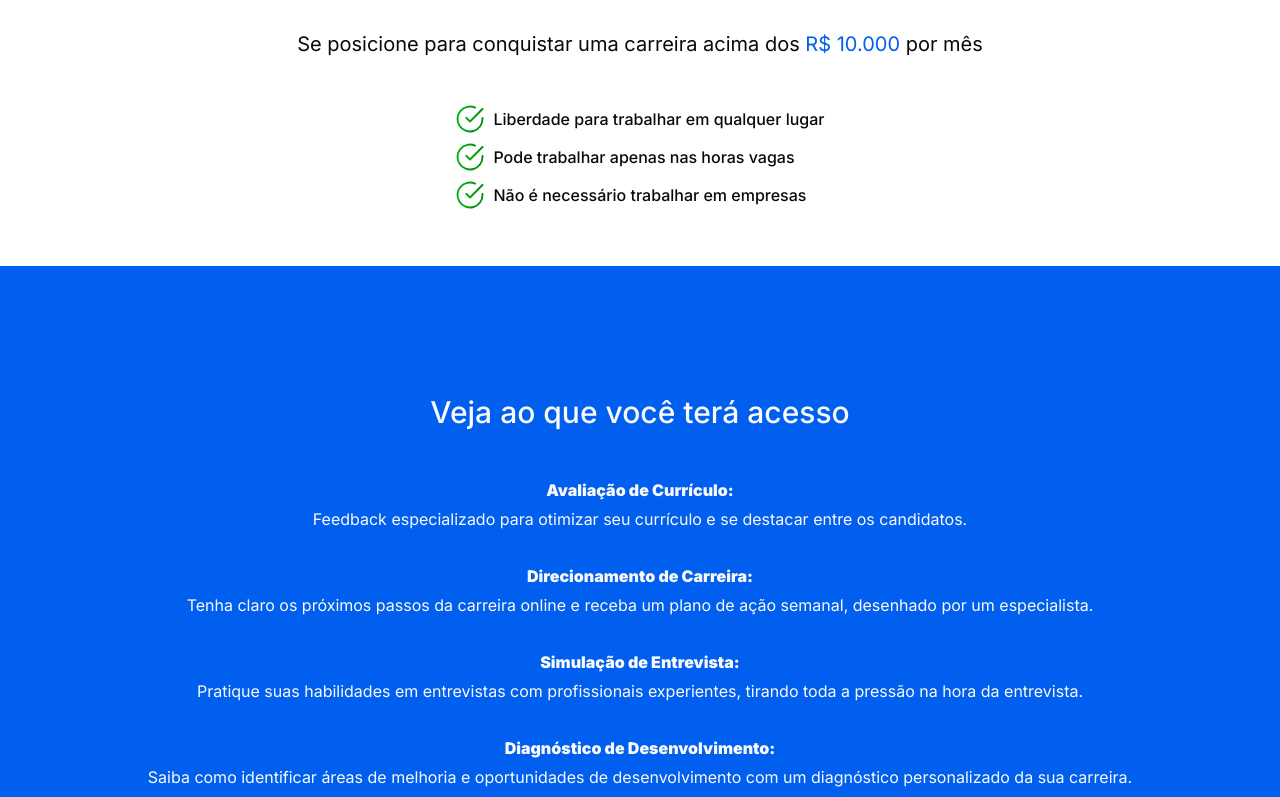
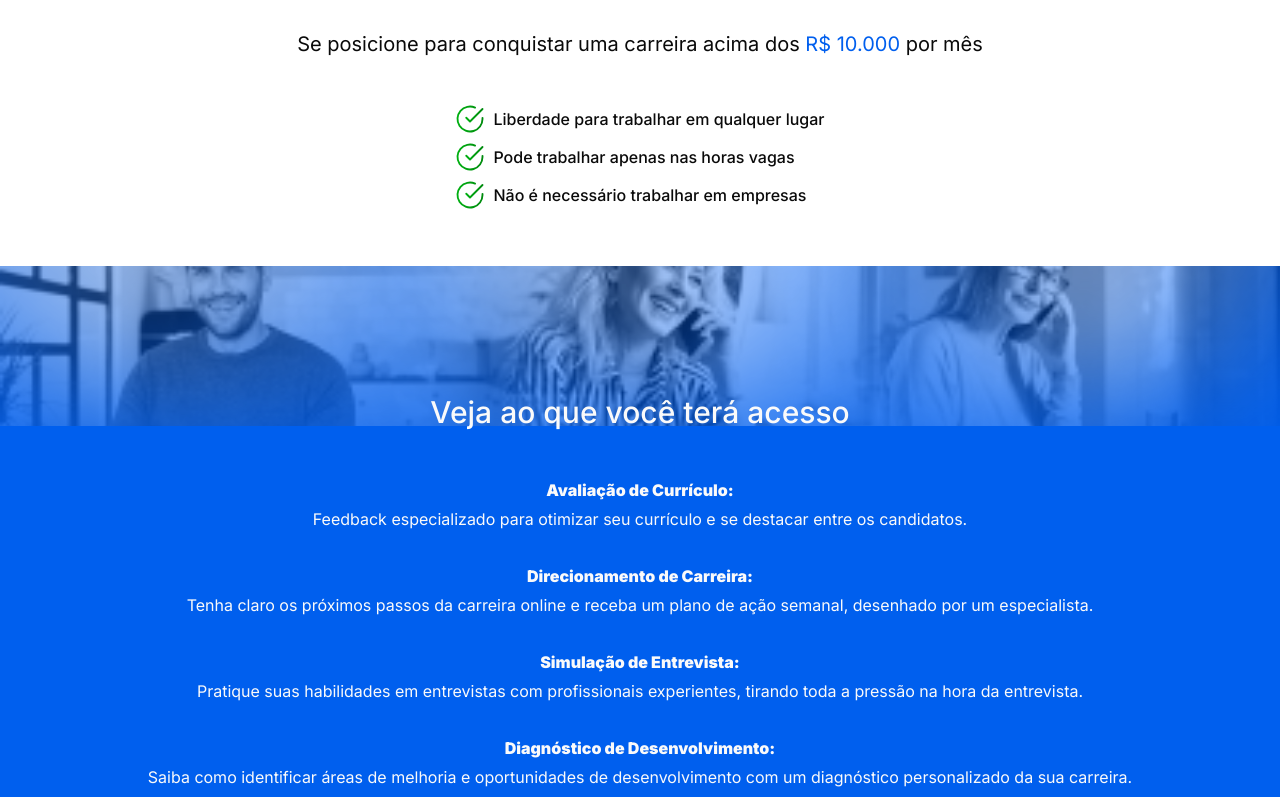
Before and after one commit to gustavogarciac/aceleracao-impulse, a Next.js app: page / in a window 1280 px wide. Shown: the part 300-1097 px from the top of the page. Built offline with nearby package versions, Linux system fonts and the light colour scheme.

Commit message:
style: add bg to access and cards section

```diff
--- a/src/app/_components/sections/access-and-cards-section.tsx
+++ b/src/app/_components/sections/access-and-cards-section.tsx
@@ -1,3 +1,4 @@
+import Image from 'next/image'
 import React from 'react'
 
 import { Button } from '@/components/button'
@@ -6,7 +7,21 @@ import { whosTheProgramForCards } from '@/consts/cards'
 
 export const AccessAndCardsSection = () => {
   return (
-    <section className="flex flex-col items-center bg-theme-blue-default justify-center gap-12 pt-32 px-6 text-zinc-50 pb-20">
+    <section className="flex flex-col items-center bg-theme-blue-default justify-center pt-32 px-6 text-zinc-50 pb-20 relative">
+      <div className="w-full min-h-40 absolute top-0 inset-x-0 z-10">
+        <div className="w-full min-h-40 relative">
+          <Image
+            src="/assets/background-sm.png"
+            quality={100}
+            fill
+            className="z-10 relative bg-bottom object-cover"
+            alt="Imagem de fundo"
+          />
+          <div className="bg-theme-blue-default bg-opacity-35 min-h-40 w-full z-50 relative" />
+        </div>
+      </div>
+
+      <div className="flex flex-col gap-12 items-center justify-center relative z-20">
         <h2 className="subtitle text-center text-3xl">
           Veja ao que você terá acesso
         </h2>
@@ -24,8 +39,8 @@ export const AccessAndCardsSection = () => {
           <li className="space-y-1 text-center">
             <h4 className="font-black">Direcionamento de Carreira:</h4>
             <p className="leading-relaxed">
-            Tenha claro os próximos passos da carreira online e receba um plano
-            de ação semanal, desenhado por um especialista.
+              Tenha claro os próximos passos da carreira online e receba um
+              plano de ação semanal, desenhado por um especialista.
             </p>
           </li>
 
@@ -58,6 +73,7 @@ export const AccessAndCardsSection = () => {
         ))}
 
         <Button>Quero começar agora</Button>
+      </div>
     </section>
   )
 }
```
Also changed, not shown: public/assets/background-sm.png (added). Lines whose indentation alone changed are shown as unchanged.
